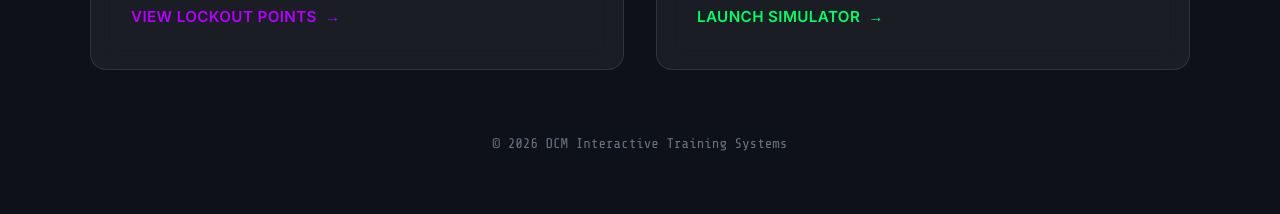
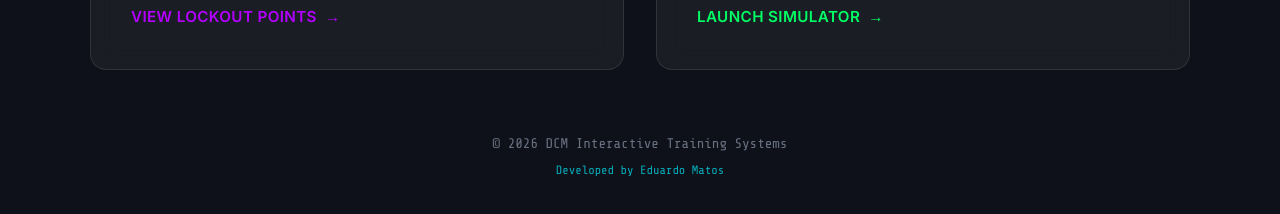
Before and after one commit to eduardomatos66/dcmo, a React (Vite) app: page / in a window 1280 px wide. Shown: the part 1052-1266 px from the top of the page. Built offline with nearby package versions, Linux system fonts and the light colour scheme.

Commit message:
Add developer info

```diff
--- a/src/pages/Home.jsx
+++ b/src/pages/Home.jsx
@@ -89,8 +89,9 @@ export default function Home() {
 
         </main>
 
-        <footer className="mt-auto pt-16 text-gray-500 text-sm text-center font-['Share_Tech_Mono']">
+        <footer className="mt-auto pt-16 pb-8 text-gray-500 text-sm text-center font-['Share_Tech_Mono']">
           <p>&copy; 2026 DCM Interactive Training Systems</p>
+          <p className="mt-2 text-xs text-[var(--neon-blue)] opacity-70">Developed by Eduardo Matos</p>
         </footer>
       </div>
 
@@ -99,13 +100,14 @@ export default function Home() {
         <div className="fixed inset-0 bg-black/70 flex items-center justify-center z-[1000] backdrop-blur-[3px]" onClick={() => setShowQRModal(false)}>
           <div className="bg-[#1a1a1a] border-2 border-[var(--neon-blue)] rounded-lg w-[300px] shadow-[0_0_20px_rgba(0,0,0,0.8)] flex flex-col text-white" onClick={e => e.stopPropagation()}>
             <div className="bg-[rgba(0,240,255,0.15)] border-b border-[var(--neon-blue)] p-4 flex justify-between items-center font-bold">
-              <span>CONNECT DEVICE</span>
+              <span>URL Access</span>
               <button className="bg-transparent border-none text-white text-2xl cursor-pointer leading-none" onClick={() => setShowQRModal(false)}>&times;</button>
             </div>
             <div className="p-5 text-center">
               <p className="text-sm mb-4 text-gray-300">Scan to open simulator on your mobile device:</p>
               <img src="https://api.qrserver.com/v1/create-qr-code/?size=200x200&data=https://dcmo.vercel.app/" alt="QR Code" className="bg-white p-2 rounded-lg mb-4 max-w-full mx-auto" />
-              <p className="text-[var(--neon-blue)] font-['Share_Tech_Mono']">https://dcmo.vercel.app/</p>
+              <p className="text-[var(--neon-blue)] font-['Share_Tech_Mono'] mb-3">https://dcmo.vercel.app/</p>
+              <span className="text-xs text-gray-500 block">Developed by Eduardo Matos</span>
             </div>
           </div>
         </div>
```
